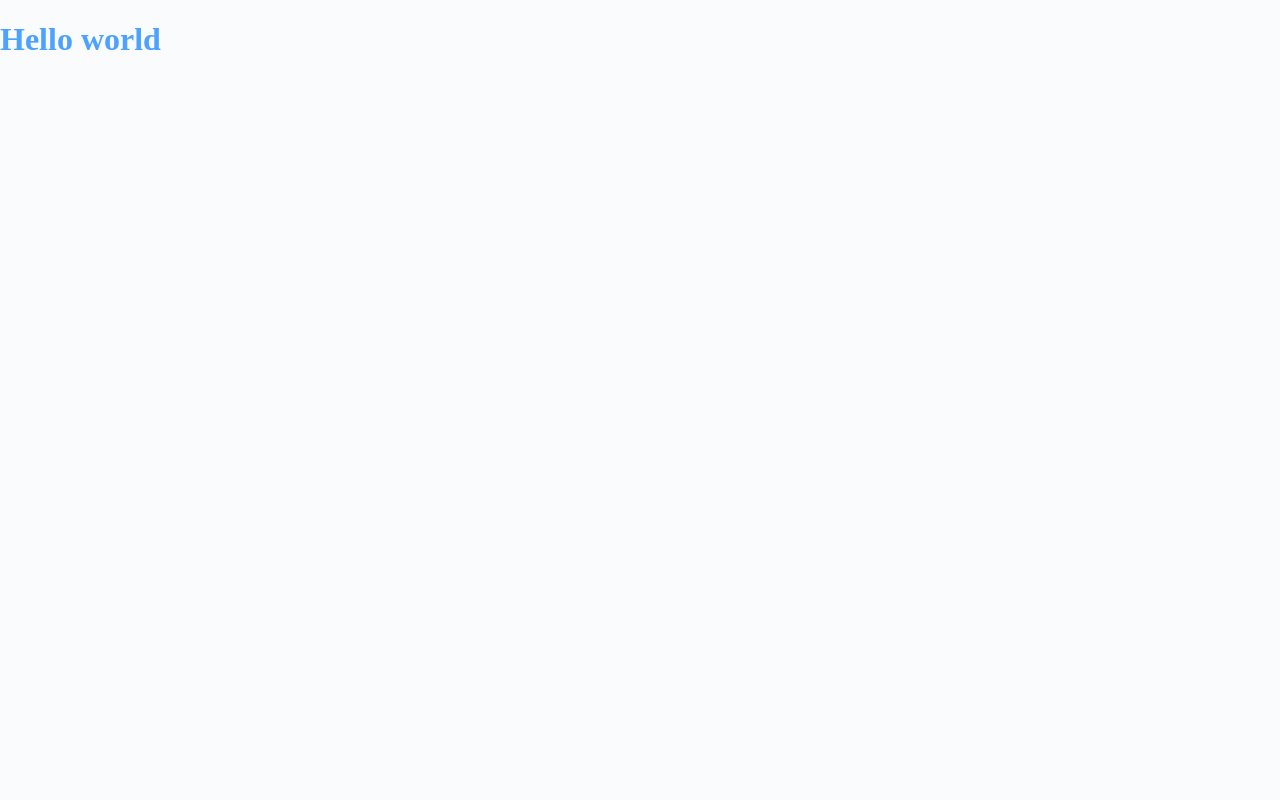
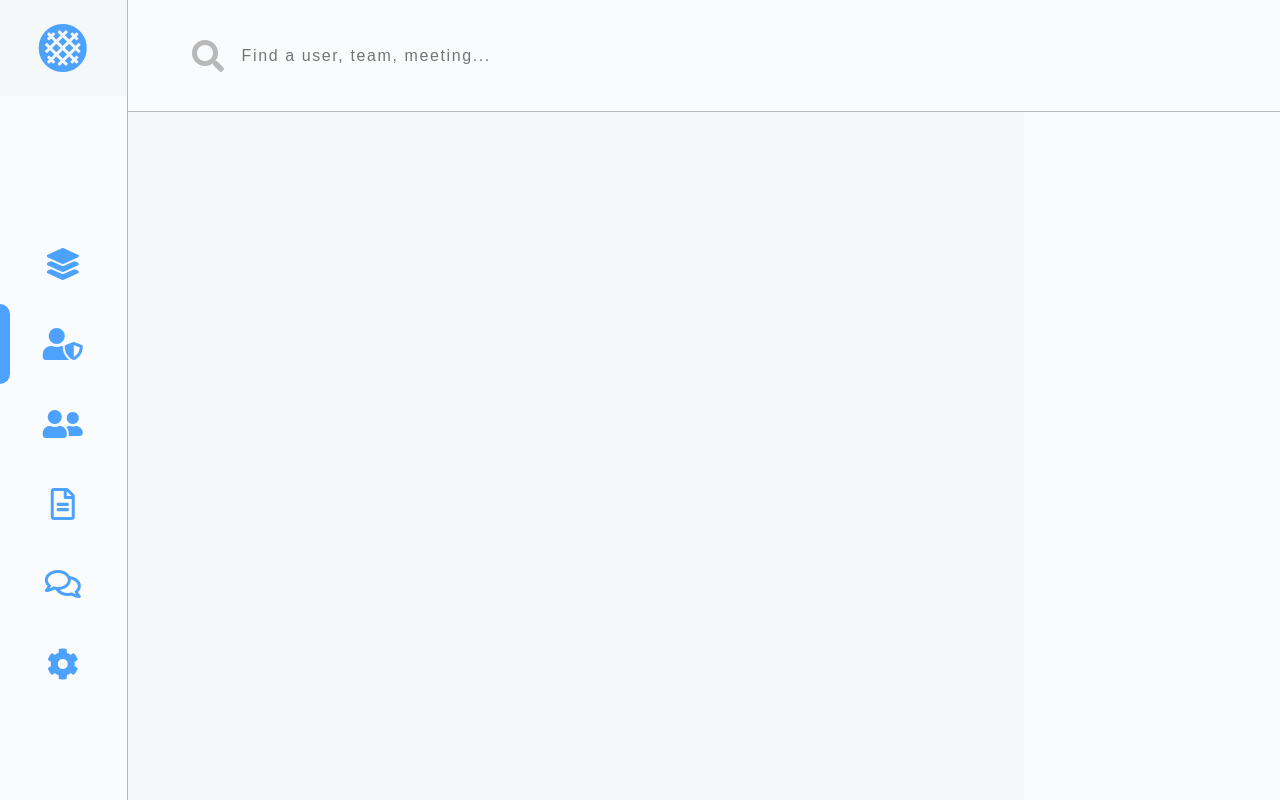
Before and after one commit to tcje91/dashboard, a website: page index.html in a window 1280 px wide. Drawn offline with Linux system fonts and the light colour scheme.

Commit message:
basic grid setup and nav bar

```diff
--- a/index.html
+++ b/index.html
@@ -5,9 +5,33 @@
     <meta name="viewport" content="width=device-width, initial-scale=1.0" />
     <meta http-equiv="X-UA-Compatible" content="ie=edge" />
     <title>MirrorWeb FE Task</title>
+    <link
+      rel="stylesheet"
+      href="https://use.fontawesome.com/releases/v5.8.1/css/all.css"
+      integrity="sha384-50oBUHEmvpQ+1lW4y57PTFmhCaXp0ML5d60M1M7uH2+nqUivzIebhndOJK28anvf"
+      crossorigin="anonymous"
+    />
     <link rel="stylesheet" href="./css/index.css" />
   </head>
   <body>
-    <h1>Hello world</h1>
+    <div class="container">
+      <nav>
+        <div class="nav-links">
+          <a href="#" class="logo"><i class="fas fa-stroopwafel fa-3x"></i></a>
+          <a href="#"><i class="fas fa-layer-group fa-2x"></i></i></a>
+          <a href="#" class="active"><i class="fas fa-user-shield fa-2x"></i></i></a>
+          <a href="#"><i class="fas fa-user-friends fa-2x"></i></a>
+          <a href="#"><i class="far fa-file-alt fa-2x"></i></i></a>
+          <a href="#"><i class="far fa-comments fa-2x"></i></a>
+          <a href="#"><i class="fas fa-cog fa-2x"></i></a>
+        </div>
+      </nav>
+      <header>
+        <i class="fas fa-search fa-2x"></i>
+        <input type="text" placeholder="Find a user, team, meeting...">
+      </header>
+      <div class="main"></div>
+      <div class="forecast"></div>
+    </div>
   </body>
 </html>
--- a/scss/_config.scss
+++ b/scss/_config.scss
@@ -1,6 +1,6 @@
 $bgLight: #fafbfc;
 $bgDark: #f4f8f9;
 $primary: #323c47;
-$secondary: #81878e;
+$secondary: #b8b8b8;
 $highlight1: #4da1ff;
 $highlight2: #ff6d4a;
--- a/scss/index.scss
+++ b/scss/index.scss
@@ -7,12 +7,96 @@
 html,
 body {
   margin: 0;
+  height: 100%;
 }
 
 body {
-  background-color: $bgLight;
+  background-color: $bgDark;
+  color: $primary;
+  letter-spacing: 0.1rem;
 }
 
-h1 {
-  color: $highlight1;
+.container {
+  height: 100%;
+  width: 100%;
+  display: grid;
+  grid-template: 7rem 1fr / 8rem 1fr 16rem;
+  grid-template-areas:
+    'nav header header'
+    'nav main forecast';
+
+  nav {
+    grid-area: nav;
+    background-color: $bgLight;
+    border-right: solid 1px $secondary;
+
+    .nav-links {
+      display: flex;
+      flex-direction: column;
+      align-items: center;
+
+      a {
+        text-decoration: none;
+        color: $highlight1;
+        padding: 1.5rem;
+        width: 100%;
+        text-align: center;
+        position: relative;
+
+        &.logo {
+          margin-bottom: 8rem;
+        }
+
+        &:hover {
+          background-color: $bgDark;
+        }
+
+        &.active:before {
+          content: '';
+          height: 100%;
+          width: 20px;
+          background-color: $highlight1;
+          position: absolute;
+          left: -10px;
+          top: 0;
+          border-radius: 10px;
+        }
+      }
+    }
+  }
+
+  header {
+    grid-area: header;
+    background-color: $bgLight;
+    border-bottom: solid 1px $secondary;
+    display: flex;
+    align-items: center;
+
+    input[type='text'] {
+      width: 80%;
+      padding: 1rem;
+      border: none;
+      background-color: inherit;
+      font-size: 1rem;
+      letter-spacing: 0.1rem;
+
+      &:focus {
+        outline: none;
+      }
+    }
+
+    i {
+      margin-left: 4rem;
+      color: $secondary;
+    }
+  }
+
+  .main {
+    grid-area: main;
+  }
+
+  .forecast {
+    grid-area: forecast;
+    background-color: $bgLight;
+  }
 }
```
Also changed, not shown: css/index.css.
